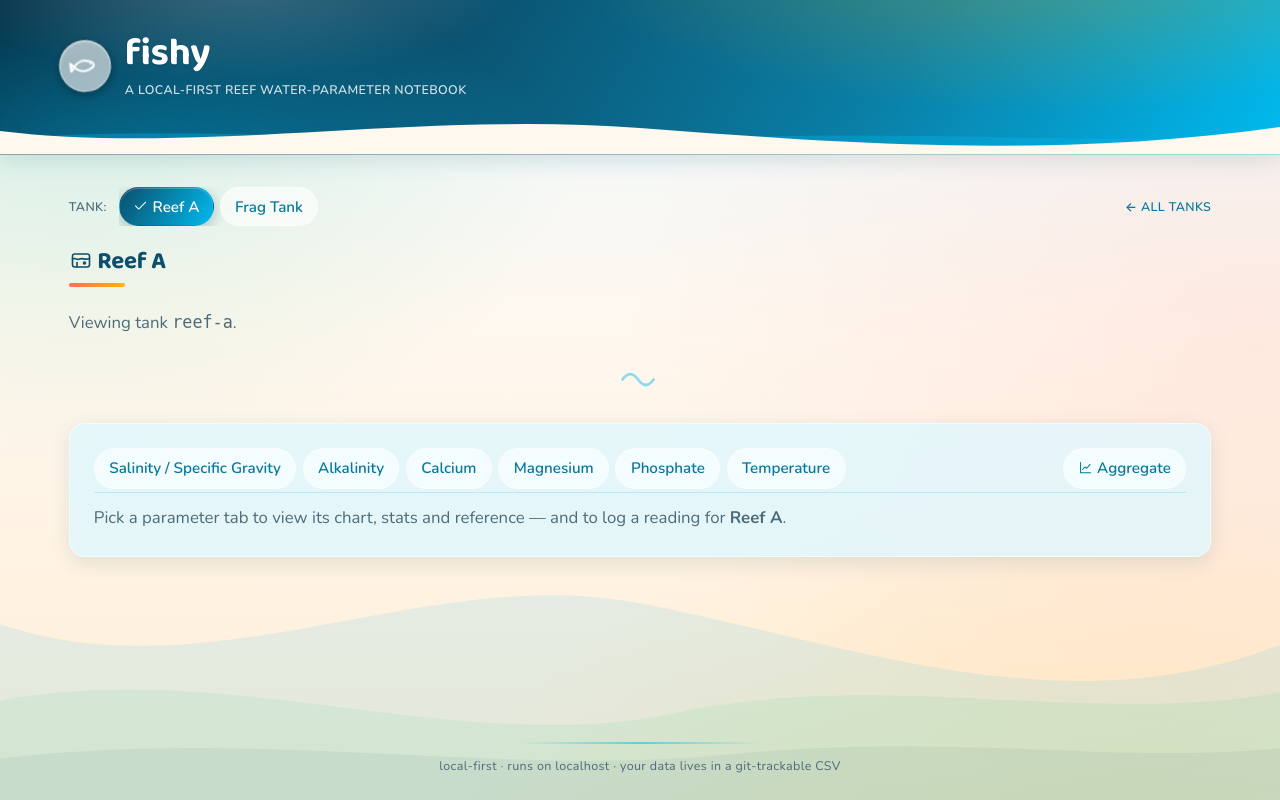
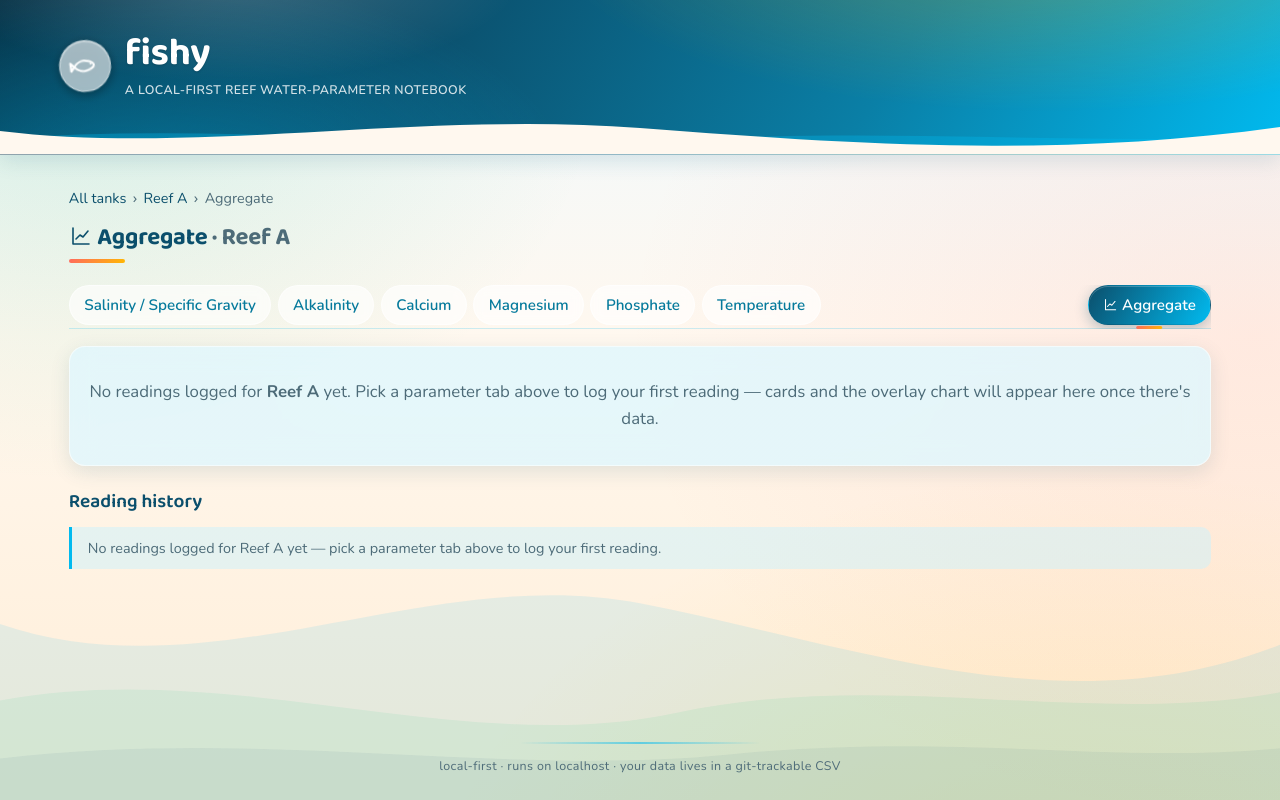
Before and after one commit to aprancl/fishy, a Flask app: page /tank/reef-a in a window 1280 px wide. Run offline with Flask 3, Linux system fonts and the light colour scheme; some libraries are stand-ins or nearby versions.

Commit message:
remove redundant page

```diff
--- a/fishy/__init__.py
+++ b/fishy/__init__.py
@@ -579,26 +579,11 @@ def _register_routes(app: Flask) -> None:
 
     @app.route("/tank/<tank_id>")
     def tank_view(tank_id: str):  # pragma: no cover - exercised via test client
-        """Tank View scoped to ``tank_id`` (the active-tank source of truth)."""
-        config: Config = app.config["FISHY_CONFIG"]
-        active_tank = config.tank(tank_id)
-        if active_tank is None:
-            abort(404, description=f"No tank configured with id '{tank_id}'.")
-        return render_template(
-            "tank.html",
-            **_shell(
-                tanks=config.tanks,
-                active_tank=active_tank,
-                # Tabs derive from config (one per parameter); no tab is active on
-                # the bare tank landing. Surface any archived/unknown parameters.
-                parameters=config.parameters,
-                active_param=None,
-                active_tab=None,
-                unknown_params=_unknown_param_ids(tank_id),
-                # Non-fatal malformed-row notice (task #15).
-                load_warnings=_load_warnings(),
-            ),
-        )
+        """Tank View — selecting a tank opens straight into its Aggregate
+        overview (cards + overlay + history) with the parameter tabs above for
+        drilling into a single metric. ``/tank/<id>`` and ``/tank/<id>/aggregate``
+        render the same page (no redundant re-selection of the tank)."""
+        return _render_aggregate(tank_id)
 
     def _resolve(tank_id: str, param_id: str):
         """Resolve (active_tank, parameter) from the path or ``abort(404)``."""
@@ -681,16 +666,20 @@ def _register_routes(app: Flask) -> None:
             url_for("parameter_view", tank_id=active_tank.id, param_id=parameter.id)
         )
 
-    @app.route("/tank/<tank_id>/aggregate")
-    def aggregate_view(tank_id: str):  # pragma: no cover - exercised via test client
-        """Combined Aggregate tab for one tank (spec §5.7).
+    def _render_aggregate(tank_id: str):
+        """Render one tank's combined Aggregate overview (spec §5.7).
 
         Shows every configured parameter for the active tank at once: a cards
         row (latest / trend / in-range badge per parameter) and an all-parameter
-        overlay chart on a shared, normalized timeline. Everything is scoped to
-        ``tank_id`` from the path (no cross-tank comparison in v1) and reuses the
-        chart contract (#7), stats contract (#8) and per-tank range resolution
-        (#9), so per-tank ranges and highlighting apply here for free.
+        overlay chart on a shared, normalized timeline, plus the full reading
+        history. Everything is scoped to ``tank_id`` from the path (no cross-tank
+        comparison in v1) and reuses the chart contract (#7), stats contract (#8)
+        and per-tank range resolution (#9).
+
+        This is the shared body behind BOTH the tank-view default landing
+        (``/tank/<id>``) and the explicit ``/tank/<id>/aggregate`` URL, so
+        selecting a tank opens straight into its overview with the parameter tabs
+        above for drilling into a single metric.
         """
         config: Config = app.config["FISHY_CONFIG"]
         active_tank = config.tank(tank_id)
@@ -724,12 +713,20 @@ def _register_routes(app: Flask) -> None:
                 overlay=_aggregate_series(series_list),
                 has_any_readings=any(s["points"] for s in series_list),
                 history=history,
+                # Surface any archived/unknown-parameter ids as a gentle heads-up
+                # next to the tabs (readings for params no longer in config).
+                unknown_params=_unknown_param_ids(tank_id),
                 # Non-fatal malformed-row notice (task #15): reuse the same load
                 # so valid rows above still render while skipped rows are listed.
                 load_warnings=load_result.warnings,
             ),
         )
 
+    @app.route("/tank/<tank_id>/aggregate")
+    def aggregate_view(tank_id: str):  # pragma: no cover - exercised via test client
+        """Explicit Aggregate URL — the same overview as the tank-view landing."""
+        return _render_aggregate(tank_id)
+
     @app.route("/health")
     def health():  # pragma: no cover - exercised via test client
         return jsonify(status="ok", app=app.config["APP_NAME"])
--- a/fishy/templates/aggregate.html
+++ b/fishy/templates/aggregate.html
@@ -25,22 +25,6 @@
   pages, so switching tanks or tabs keeps scope. `active_tab == "aggregate"`
   marks the Aggregate tab active.
 #}
-<nav class="reef-switcher" aria-label="Switch tank">
-  <span class="reef-switcher__label">Tank:</span>
-  <ul class="reef-switcher__list" role="list">
-    {% for tank in tanks %}
-    <li>
-      <a class="reef-switcher__link{% if tank.id == active_tank.id %} is-active{% endif %}"
-         href="{{ url_for('tank_view', tank_id=tank.id) }}"
-         {% if tank.id == active_tank.id %}aria-current="page"{% endif %}>
-        {% if tank.id == active_tank.id %}<span aria-hidden="true">{{ icon("check") }}</span> {% endif %}{{ tank.label }}
-      </a>
-    </li>
-    {% endfor %}
-  </ul>
-  <a class="reef-switcher__home" href="{{ url_for('index') }}">← All tanks</a>
-</nav>
-
 {# Non-fatal malformed-CSV notice (task #15): lists any skipped rows; valid
    cards/overlay/history below still load. Renders nothing when data is clean. #}
 {% include "_notice.html" %}
@@ -62,10 +46,35 @@
   {# Parameter tab navigation — the Aggregate tab is marked active. #}
   {% include "_param_tabs.html" %}
 
+  {# Archived/unknown parameters: readings whose parameter id is no longer in
+     config. They get no real tab, so surface them gently here (they still show
+     in the history table below) rather than dropping them silently. #}
+  {% if unknown_params %}
+  <p class="reef-tabs__archived reef-muted" role="note">
+    <span aria-hidden="true">{{ icon("warning") }}</span>
+    Heads up: this tank has readings for
+    {% for pid in unknown_params %}<code>{{ pid }}</code>{% if not loop.last %}, {% endif %}{% endfor %},
+    which {{ 'is' if unknown_params | length == 1 else 'are' }} not in your
+    current config (archived or unknown parameter{{ 's' if unknown_params | length != 1 }}).
+    Re-add {{ 'it' if unknown_params | length == 1 else 'them' }} to
+    <code>config/fishy.toml</code> to get {{ 'its' if unknown_params | length == 1 else 'their' }} tab back.
+  </p>
+  {% endif %}
+
   <div class="reef-aggregate__panel" role="tabpanel"
        aria-label="Aggregate view for {{ active_tank.label }}">
 
-    {% if not has_any_readings %}
+    {% if not parameters %}
+    {# No parameters configured yet: there are no tabs to point at, so guide the
+       user to add one to config rather than showing a "log a reading" prompt. #}
+    <div class="reef-empty reef-empty--inline">
+      <p><span aria-hidden="true">{{ icon("shell") }}</span> No parameters configured yet</p>
+      <p class="reef-muted">
+        Add a <code>[[parameters]]</code> block to <code>config/fishy.toml</code>
+        to start tracking one — a tab will appear here automatically.
+      </p>
+    </div>
+    {% elif not has_any_readings %}
     {# Friendly, actionable empty state (task #15): points to the parameter tabs
        to log the first reading. `.reef-empty` marks it for uniform theming (#14). #}
     <p class="reef-muted reef-aggregate__empty reef-empty">
--- a/fishy/templates/tank.html
+++ /dev/null
@@ -1,86 +0,0 @@
-{% extends "base.html" %}
-{% from "_icons.html" import icon %}
-
-{% block title %}{{ app_name }} — {{ active_tank.label }}{% endblock %}
-
-{% block content %}
-{#
-  Tank View — scoped to the active tank named in the URL path (/tank/<tank_id>).
-  `active_tank` is the source of truth for downstream scoping; `tanks` is the
-  full list for the persistent switcher below.
-#}
-<nav class="reef-switcher" aria-label="Switch tank">
-  <span class="reef-switcher__label">Tank:</span>
-  <ul class="reef-switcher__list" role="list">
-    {% for tank in tanks %}
-    <li>
-      <a class="reef-switcher__link{% if tank.id == active_tank.id %} is-active{% endif %}"
-         href="{{ url_for('tank_view', tank_id=tank.id) }}"
-         {% if tank.id == active_tank.id %}aria-current="page"{% endif %}>
-        {% if tank.id == active_tank.id %}<span aria-hidden="true">{{ icon("check") }}</span> {% endif %}{{ tank.label }}
-      </a>
-    </li>
-    {% endfor %}
-  </ul>
-  <a class="reef-switcher__home" href="{{ url_for('index') }}">← All tanks</a>
-</nav>
-
-{# Non-fatal malformed-CSV notice (task #15): lists any skipped rows; valid
-   readings below still load. Renders nothing when the data file is clean. #}
-{% include "_notice.html" %}
-
-<section class="reef-tankview" data-tank-id="{{ active_tank.id }}">
-  <h2 class="reef-tankview__title">
-    <span aria-hidden="true">{{ icon("tank") }}</span> {{ active_tank.label }}
-  </h2>
-  <p class="reef-muted">Viewing tank <code>{{ active_tank.id }}</code>.</p>
-
-  {# Signature accent (task #5, spec §5.3): a lone wave-form ornament marking the
-     boundary between the tank header and its parameter tabs. Decorative only. #}
-  <div class="reef-wave-divider" aria-hidden="true">{{ icon("wave") }}</div>
-
-  {#
-    Parameter tab navigation (task #6). One tab per configured parameter plus an
-    Aggregate slot; each tab links to that parameter's page (which is the tab
-    panel, reused from task #5). The wrapper keeps the historical
-    `reef-tabs-placeholder` class so the region test still finds it; it now holds
-    real tabs rather than a placeholder message.
-    Downstream chart (#7), stats (#8) and reference (#10) content render inside
-    each parameter's panel (see fishy/templates/parameter.html), not here.
-  #}
-  <div class="reef-card reef-tabs-placeholder">
-    {% if parameters %}
-    {% include "_param_tabs.html" %}
-    <p class="reef-muted reef-tabs__hint">
-      Pick a parameter tab to view its chart, stats and reference — and to log a
-      reading for <strong>{{ active_tank.label }}</strong>.
-    </p>
-    {% else %}
-    <div class="reef-empty reef-empty--inline">
-      <p><span aria-hidden="true">{{ icon("shell") }}</span> No parameters configured yet</p>
-      <p class="reef-muted">
-        Add a <code>[[parameters]]</code> block to <code>config/fishy.toml</code>
-        to start tracking one — a tab will appear here automatically.
-      </p>
-    </div>
-    {% endif %}
-
-    {#
-      Error handling: readings may reference a parameter id that is no longer in
-      config (archived or unknown). Those rows are valid data but have no tab, so
-      we surface them gently here instead of dropping them silently or crashing.
-    #}
-    {% if unknown_params %}
-    <p class="reef-tabs__archived reef-muted" role="note">
-      <span aria-hidden="true">{{ icon("warning") }}</span>
-      Heads up: this tank has readings for
-      {% for pid in unknown_params %}<code>{{ pid }}</code>{% if not loop.last %}, {% endif %}{% endfor %},
-      which {{ 'is' if unknown_params | length == 1 else 'are' }} not in your
-      current config (archived or unknown parameter{{ 's' if unknown_params | length != 1 }}).
-      Re-add {{ 'it' if unknown_params | length == 1 else 'them' }} to
-      <code>config/fishy.toml</code> to get {{ 'its' if unknown_params | length == 1 else 'their' }} tab back.
-    </p>
-    {% endif %}
-  </div>
-</section>
-{% endblock %}
```
Also changed, not shown: tests/test_shelf.py (+12 -8 lines).
